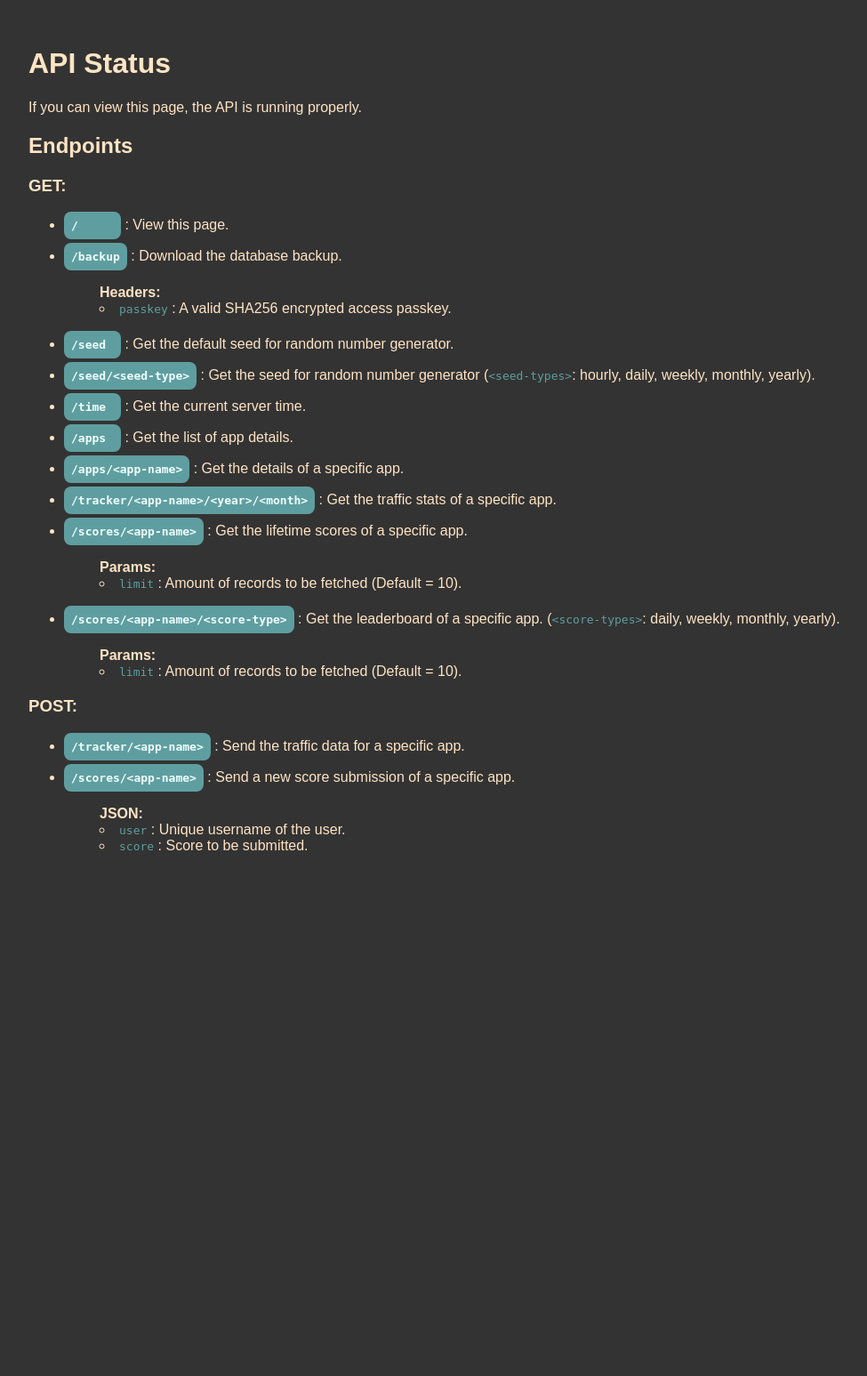
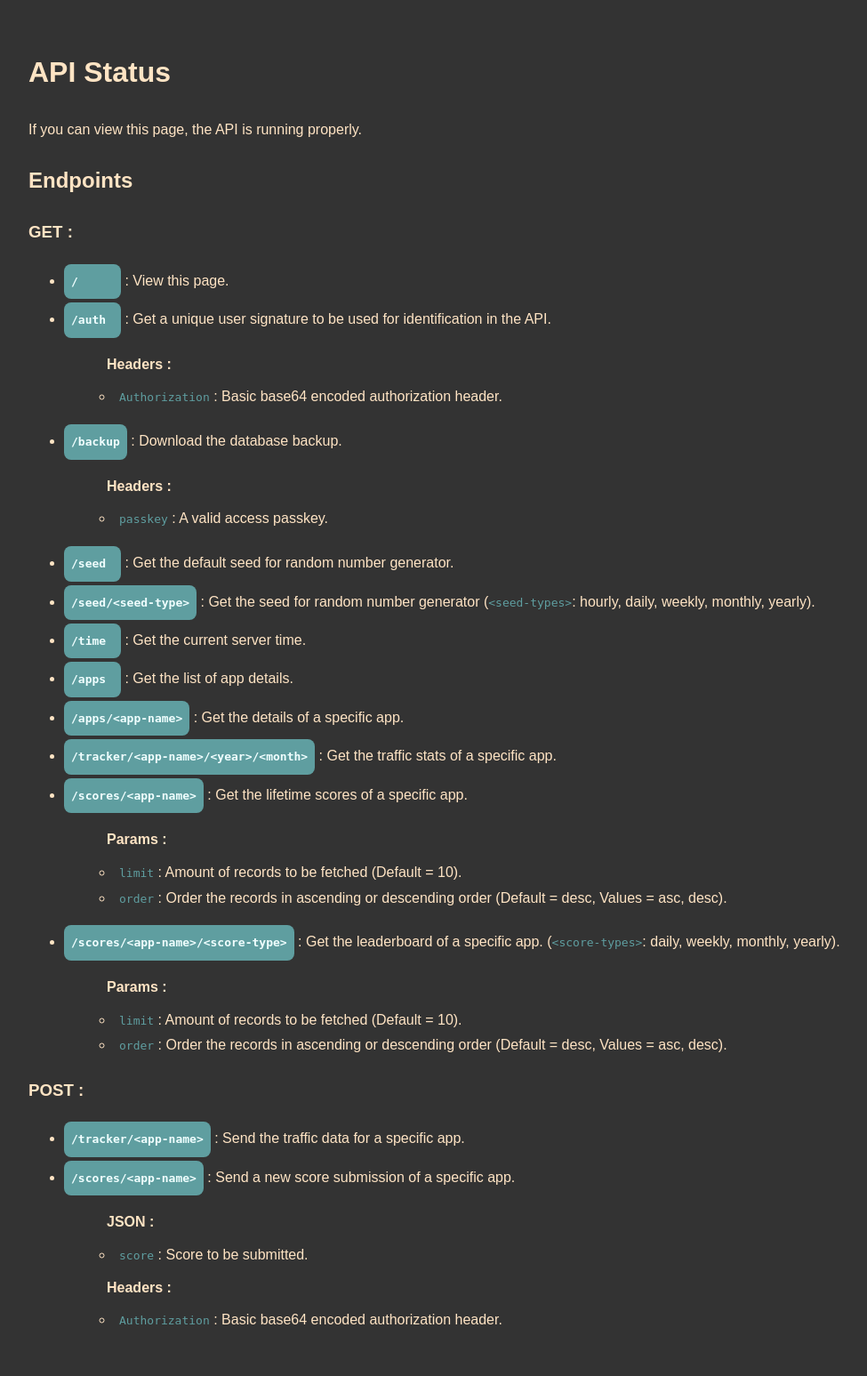
Before and after one commit to qlyco/app-data-api, a Flask app: page / in a window 1280 px wide. Shown: the whole page at 89% size, without its empty margins (0-975 px from the left). Before the commit the page ends 956 px from the top, so only its background shows below. Run offline with Flask 3, Linux system fonts and the light colour scheme.

Commit message:
Added support for signature system for user identification

```diff
--- a/app.py
+++ b/app.py
@@ -39,7 +39,7 @@ def update_cache():
     )
 
     cur.execute(
-        "CREATE TABLE IF NOT EXISTS app_scores(id INTEGER PRIMARY KEY, app, user, score, date);"
+        "CREATE TABLE IF NOT EXISTS app_scores(id INTEGER PRIMARY KEY, app, user, score, date, signature);"
     )
 
     while True:
@@ -83,6 +83,28 @@ ROUTE_PREFIX: str = "/api/v2"
 def home() -> str:
     """Home route for the REST API"""
     return render_template("index.html")
+
+@app.get("/auth")
+@cross_origin()
+def get_auth() -> str:
+    """Get unique user signature for the API"""
+    creds: tuple = ()
+
+    if request.authorization:
+        creds = (request.authorization.get("username", None), request.authorization.get("password", None))
+
+    res: dict = {
+        "status": "Valid authorization header required."
+    }
+
+    if creds and not None in creds:
+        signature: str = hashlib.sha256(str.encode(f"{creds[0]}:{creds[1]}")).hexdigest()
+
+        res = {"user": creds[0], "signature": signature}
+
+        return jsonify(res), 200
+
+    return jsonify(res), 401
 
 @app.get(ROUTE_PREFIX + "/seed")
 @app.get(ROUTE_PREFIX + "/seed/<seed_type>")
@@ -210,9 +232,8 @@ def set_visitor_stats(appid: str = ""):
 @cross_origin()
 def get_leaderboard(appid: str = "", type: str = "lifetime"):
     """Return the current leaderboard"""
-    cur_time: datetime = datetime.now(tz=pytz.timezone("Asia/Singapore"))
-
     limit: int = request.args.get("limit", 10)
+    order: str = request.args.get("order", "desc")
 
     res: dict = {
         "scores": []
@@ -222,19 +243,22 @@ def get_leaderboard(appid: str = "", type: str = "lifetime"):
         con: sqlite3.Connection = sqlite3.connect(f"{CACHE_PATH}/cache.db")
         cur: sqlite3.Cursor = con.cursor()
 
-        sql: str = "SELECT user, MAX(score), date FROM app_scores WHERE app = ? GROUP BY user ORDER BY score DESC, date DESC LIMIT ?;"
+        ordering: str = "ASC" if order == "asc" else "DESC"
+        modifier: str = "MIN" if order == "asc" else "MAX"
+
+        sql: str = f"SELECT user, {modifier}(score), date, signature FROM app_scores WHERE app = ? GROUP BY signature ORDER BY score {ordering}, date ASC LIMIT ?;"
 
         match (type):
             case "lifetime":
-                sql = "SELECT user, MAX(score), date FROM app_scores WHERE app = ? GROUP BY user ORDER BY score DESC, date DESC LIMIT ?;"
+                sql = f"SELECT user, {modifier}(score), date, signature FROM app_scores WHERE app = ? GROUP BY signature ORDER BY score {ordering}, date ASC LIMIT ?;"
             case "daily":
-                sql = "SELECT user, MAX(score), date FROM app_scores WHERE app = ? AND DATE(date) = DATE('now') GROUP BY user ORDER BY score DESC, date DESC LIMIT ?;"
+                sql = f"SELECT user, {modifier}(score), date, signature FROM app_scores WHERE app = ? AND DATE(date) = DATE('now') GROUP BY signature ORDER BY score {ordering}, date ASC LIMIT ?;"
             case "weekly":
-                sql = "SELECT user, MAX(score), date FROM app_scores WHERE app = ? AND strftime('%W', DATE(date)) = strftime('%W', 'now') AND strftime('%Y', DATE(date)) = strftime('%Y', 'now') GROUP BY user ORDER BY score DESC, date DESC LIMIT ?;"
+                sql = f"SELECT user, {modifier}(score), date, signature FROM app_scores WHERE app = ? AND strftime('%W', DATE(date)) = strftime('%W', 'now') AND strftime('%Y', DATE(date)) = strftime('%Y', 'now') GROUP BY signature ORDER BY score {ordering}, date ASC LIMIT ?;"
             case "monthly":
-                sql = "SELECT user, MAX(score), date FROM app_scores WHERE app = ? AND strftime('%m', DATE(date)) = strftime('%m', 'now') AND strftime('%Y', DATE(date)) = strftime('%Y', 'now') GROUP BY user ORDER BY score DESC, date DESC LIMIT ?;"
+                sql = f"SELECT user, {modifier}(score), date, signature FROM app_scores WHERE app = ? AND strftime('%m', DATE(date)) = strftime('%m', 'now') AND strftime('%Y', DATE(date)) = strftime('%Y', 'now') GROUP BY signature ORDER BY score {ordering}, date ASC LIMIT ?;"
             case "yearly":
-                sql = "SELECT user, MAX(score), date FROM app_scores WHERE app = ? AND strftime('%Y', DATE(date)) = strftime('%Y', 'now') GROUP BY user ORDER BY score DESC, date DESC LIMIT ?;"
+                sql = f"SELECT user, {modifier}(score), date, signature FROM app_scores WHERE app = ? AND strftime('%Y', DATE(date)) = strftime('%Y', 'now') GROUP BY signature ORDER BY score {ordering}, date ASC LIMIT ?;"
 
 
         data: sqlite3.Cursor = cur.execute(
@@ -252,8 +276,10 @@ def set_scores(appid: str = ""):
     """Add new scores to the leaderboard"""
     cur_time: datetime = datetime.now(tz=pytz.timezone("Asia/Singapore"))
 
-    con: sqlite3.Connection = sqlite3.connect(f"{CACHE_PATH}/cache.db")
-    cur: sqlite3.Cursor = con.cursor()
+    creds: tuple = ()
+
+    if request.authorization:
+        creds = (request.authorization.get("username", None), request.authorization.get("password", None))
 
     res: dict = {
         "status": "Invalid request."
@@ -261,19 +287,24 @@ def set_scores(appid: str = ""):
 
     submission: dict = request.json
 
-    if appid and submission:
+    if appid and submission.get("score", None) and (creds and not None in creds):
+        con: sqlite3.Connection = sqlite3.connect(f"{CACHE_PATH}/cache.db")
+        cur: sqlite3.Cursor = con.cursor()
+
+        signature: str = hashlib.sha256(str.encode(f"{creds[0]}:{creds[1]}")).hexdigest()
+
         cur.execute(
             "INSERT INTO \
-                app_scores (app, user, score, date) \
-                VALUES (?, ?, ?, ?)",
-                (appid, submission["user"], submission["score"], cur_time.isoformat())
+                app_scores (app, user, score, date, signature) \
+                VALUES (?, ?, ?, ?, ?)",
+                (appid, creds[0], submission["score"], cur_time.isoformat(), signature)
         )
 
         con.commit()
 
         res["status"] = "OK"
 
-    return jsonify(res)
+    return jsonify(res), 401
 
 @app.get(ROUTE_PREFIX + "/apps")
 @app.get(ROUTE_PREFIX + "/apps/<app_name>")
--- a/templates/index.html
+++ b/templates/index.html
@@ -7,6 +7,7 @@
             * {
                 box-sizing: border-box;
                 font-family: sans-serif;
+                line-height: 1.8em;
             }
 
             html, body {
@@ -43,6 +44,10 @@
                 margin: 0px;
             }
 
+            .args > h4 {
+                margin: 8px;
+            }
+
             li {
                 margin-block: 4px;
             }
@@ -52,14 +57,21 @@
         <h1>API Status</h1>
         <p>If you can view this page, the API is running properly.</p>
         <h2>Endpoints</h2>
-        <h3>GET:</h3>
+        <h3>GET :</h3>
         <ul>
             <li><a class="url" href="/">/</a> : View this page.</li>
             <li>
+                <a class="url" href="/auth">/auth</a> : Get a unique user signature to be used for identification in the API.
+                <ul class="args">
+                    <h4>Headers :</h4>
+                    <li><span class="param">Authorization</span> : Basic base64 encoded authorization header.</li>
+                </ul>
+            </li>
+            <li>
                 <a class="url" href="/backup">/backup</a> : Download the database backup.
                 <ul class="args">
-                    <h4>Headers:</h4>
-                    <li><span class="param">passkey</span> : A valid SHA256 encrypted access passkey.</li>
+                    <h4>Headers :</h4>
+                    <li><span class="param">passkey</span> : A valid access passkey.</li>
                 </ul>
             </li>
             <li><a class="url" href="/api/v2/seed">/seed</a> : Get the default seed for random number generator.</li>
@@ -71,27 +83,30 @@
             <li>
                 <a class="url" href="/api/v2/scores/<app-name>">/scores/&lt;app-name&gt;</a> : Get the lifetime scores of a specific app.
                 <ul class="args">
-                    <h4>Params:</h4>
+                    <h4>Params :</h4>
                     <li><span class="param">limit</span> : Amount of records to be fetched (Default = 10).</li>
+                    <li><span class="param">order</span> : Order the records in ascending or descending order (Default = desc, Values = asc, desc).</li>
                 </ul>
             </li>
             <li>
                 <a class="url" href="/api/v2/scores/<app-name>/<score-type>">/scores/&lt;app-name&gt;/&lt;score-type&gt;</a> : Get the leaderboard of a specific app. (<span class="param">&lt;score-types&gt;</span>: daily, weekly, monthly, yearly).
                 <ul class="args">
-                    <h4>Params:</h4>
+                    <h4>Params :</h4>
                     <li><span class="param">limit</span> : Amount of records to be fetched (Default = 10).</li>
+                    <li><span class="param">order</span> : Order the records in ascending or descending order (Default = desc, Values = asc, desc).</li>
                 </ul>
             </li>
         </ul>
-        <h3>POST:</h3>
+        <h3>POST :</h3>
         <ul>
             <li><a class="url" href="/api/v2/tracker/<app-name>">/tracker/&lt;app-name&gt;</a> : Send the traffic data for a specific app.</li>
             <li>
                 <a class="url" href="/api/v2/scores/<app-name>">/scores/&lt;app-name&gt;</a> : Send a new score submission of a specific app.
                 <ul class="args">
-                    <h4>JSON:</h4>
-                    <li><span class="param">user</span> : Unique username of the user.</li>
+                    <h4>JSON :</h4>
                     <li><span class="param">score</span> : Score to be submitted.</li>
+                    <h4>Headers :</h4>
+                    <li><span class="param">Authorization</span> : Basic base64 encoded authorization header.</li>
                 </ul>
             </li>
         </ul>
```
